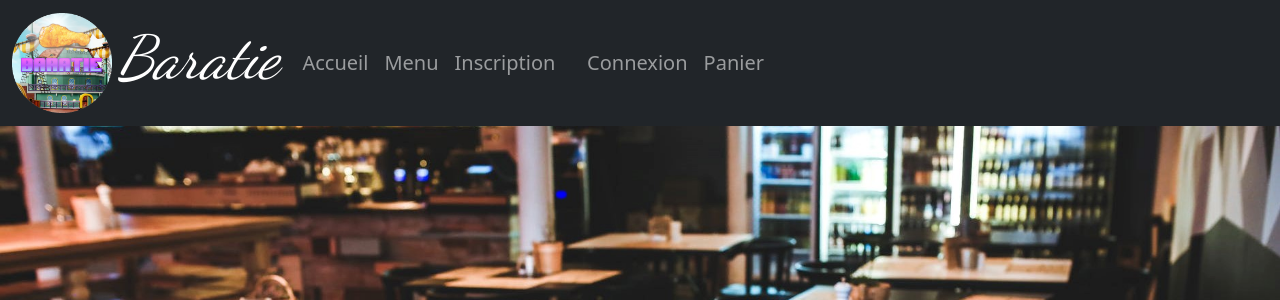
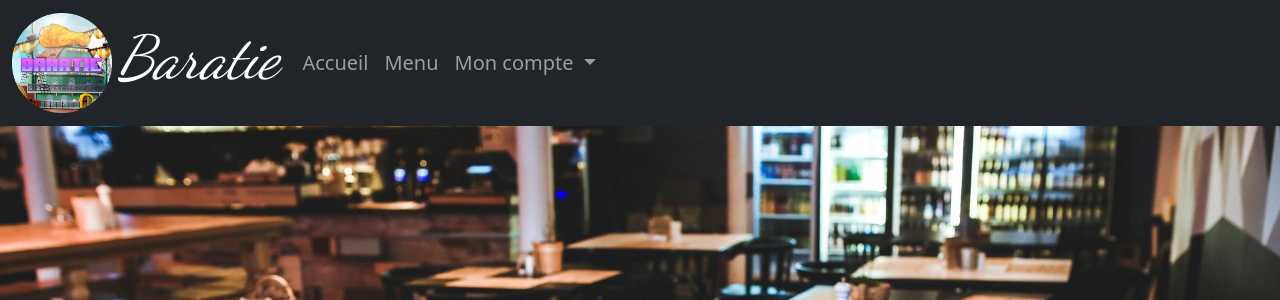
Before and after one commit to twinh0/ProjM306, a PHP site: page /index.php in a window 1280 px wide. Shown: the top 300 px of the page. Run offline with PHP 8.4, Linux system fonts and the light colour scheme; the visitor is signed in with stand-in values (Sample User, id 1).

Commit message:
modif des liens affichés, si l'utilisateur est connecté

```diff
--- a/views/nav.php
+++ b/views/nav.php
@@ -3,14 +3,9 @@ session_start();
 ?>
 <style>
     @import url('https://fonts.googleapis.com/css2?family=Dancing+Script&display=swap');
-
-    .nav-link {
-
-        display: inline-block !important;
-    }
 </style>
 
-<nav class="navbar navbar-expand-lg navbar-dark bg-dark">
+<nav class="navbar sticky-top navbar-expand-lg navbar-dark bg-dark">
     <div class="container-fluid">
         <a class="navbar-brand" href="./index.php?action=accueil">
             <img src="./ressources/logoBaratie.png" alt="logo" width="100" height="100" class="d-inline-block align-top">
@@ -27,14 +22,32 @@ session_start();
                 <li class="nav-item">
                     <a class="nav-link" name="choice" value="menu" href="./index.php?action=menu">Menu</a>
                 </li>
-                <li class="nav-item" id="lienSignUpSignIn">
-                    <a class="nav-link" name="choice" value="connexion" href="./index.php?action=connexion&accountExists=false">Inscription</a>
-                    &nbsp;
-                    <a class="nav-link" name="choice" value="connexion" href="./index.php?action=connexion&accountExists=true">Connexion</a>
-                </li>
-                <li class="nav-item">
-                    <a class="nav-link" name="choice" value="panier" href="./index.php?action=panier">Panier</a>
-                </li>
+                <?php if (!isset($_SESSION['isLoggedIn'])) : ?>
+                    <li class="nav-item">
+                        <a class="nav-link" name="choice" value="connexion" href="./index.php?action=connexion&accountExists=false">Inscription</a>
+                    </li>
+                    <li>
+                        <a class="nav-link" name="choice" value="connexion" href="./index.php?action=connexion&accountExists=true">Connexion</a>
+                    </li>
+                <?php endif; ?>
+                <?php if (isset($_SESSION['isLoggedIn']) && $_SESSION['isLoggedIn'] == true) : ?>
+                    <li class="nav-item dropdown">
+                        <a class="nav-link dropdown-toggle" href="#" id="navbarDropdownMenuLink" role="button" data-bs-toggle="dropdown" aria-expanded="false">
+                            Mon compte
+                        </a>
+                        <ul class="dropdown-menu" aria-labelledby="navbarDropdownMenuLink">
+                            <li class="nav-item">
+                                <a class="dropdown-item" href="./index.php?action=userPage">Profile</a>
+                            </li>
+                            <li class="nav-item">
+                                <a class="dropdown-item" href="./index.php?action=panier">Panier</a>
+                            </li>
+                            <li class="nav-item">
+                                <a class="dropdown-item" href="./index.php?action=logout">Se déconnecter</a>
+                            </li>
+                        </ul>
+                    </li>
+                <?php endif; ?>
             </ul>
         </div>
     </div>
```
